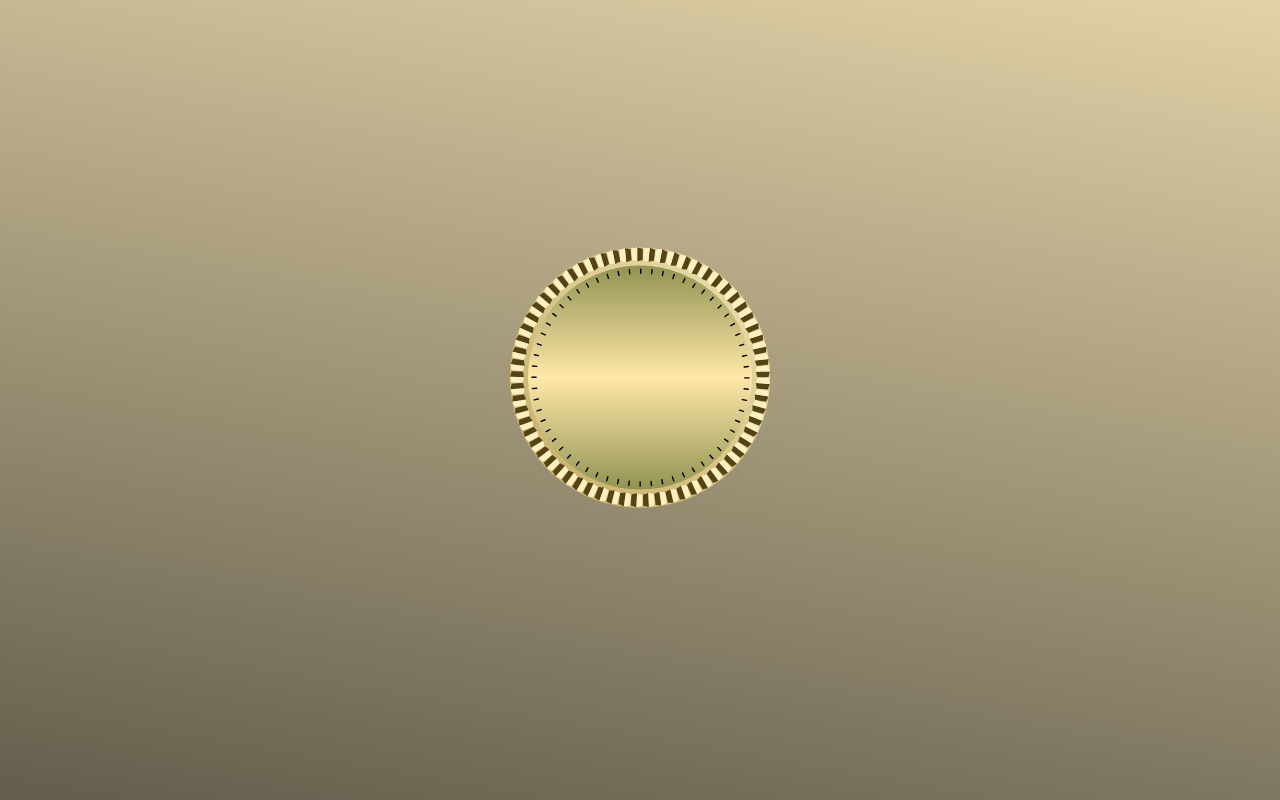
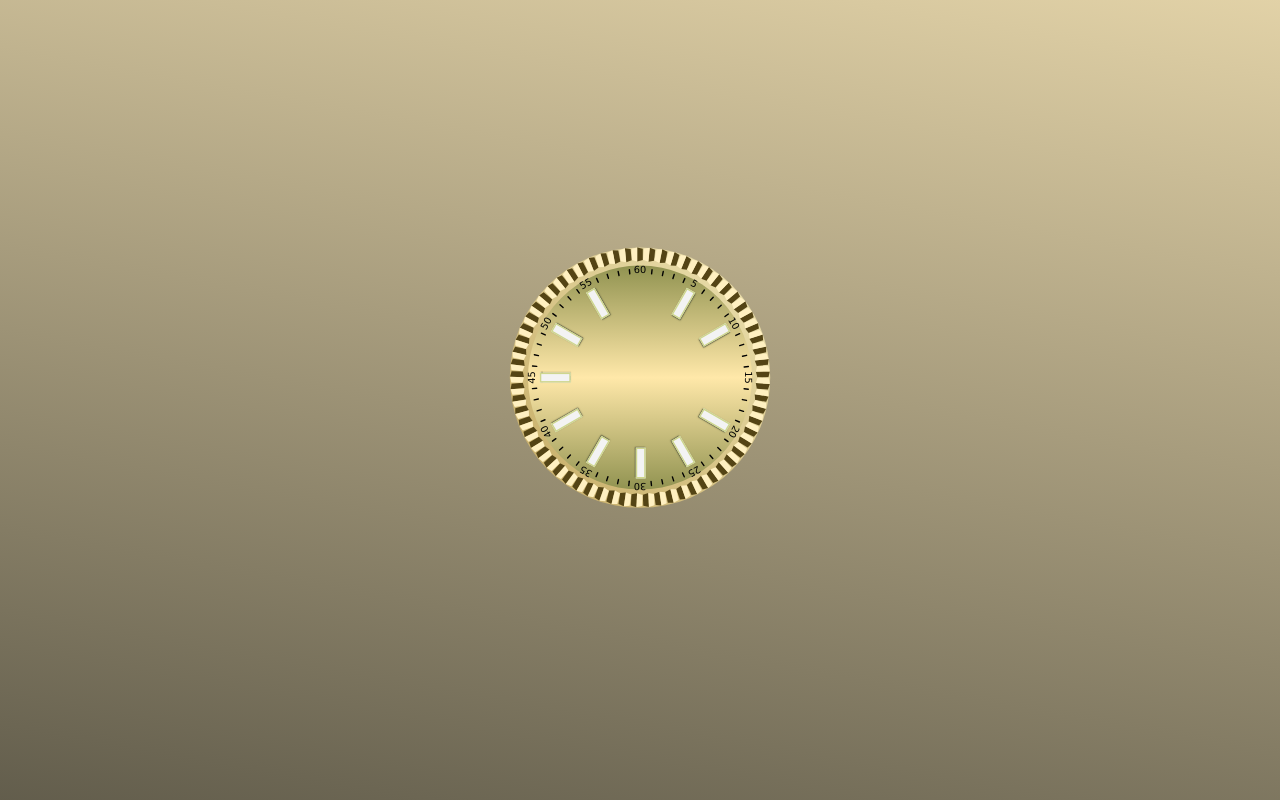
Before and after one commit to GabrielGladykowski/Watch, a React (Create React App) app in the folder my-app/: page / in a window 1280 px wide. Shown: the top 800 px of the page. Built offline with nearby package versions, Linux system fonts and the light colour scheme.

Commit message:
Add points hour and numbers in dial

```diff
--- a/my-app/package.json
+++ b/my-app/package.json
@@ -15,6 +15,7 @@
     "react-scripts": "5.0.1",
     "styled-components": "^5.3.6",
     "typescript": "^4.8.4",
+    "uuid": "^9.0.0",
     "web-vitals": "^2.1.4"
   },
   "scripts": {
--- a/my-app/src/components/bezel/Bezel.tsx
+++ b/my-app/src/components/bezel/Bezel.tsx
@@ -3,13 +3,13 @@ import { Dial } from "../dial/Dial";
 import { BezelStyled } from "./Bezel.styled";
 import { Decoration } from "./decoration/Decoration";
 import { ARRAY_FROM_DECORATION } from "./decoration/Decoration.data";
+import { v4 as uuid } from 'uuid';
 
 export const Bezel = () => (
     <BezelStyled>
         <Dial />
-
         {ARRAY_FROM_DECORATION.map((props, index) => (
-            <Decoration key={index} {...props}/>
+            <Decoration key={uuid()} {...props}/>
         ))}
     </BezelStyled>
 )
--- a/my-app/src/components/bezel/decoration/Decoration.styled.tsx
+++ b/my-app/src/components/bezel/decoration/Decoration.styled.tsx
@@ -3,11 +3,11 @@ import styled from "styled-components";
 import { COLORS } from "../../../const/COLORS";
 import { typeOfDecoration } from "./Decoration.data";
 
-type y = {
+type rotation = {
     transform: typeOfDecoration[`transform`]
 }
 
-export const DecorationWrapperStyled = styled.div<y>`
+export const DecorationWrapperStyled = styled.div<rotation>`
     display: flex;
     justify-content: center;
     align-items: flex-start;
--- a/my-app/src/components/dial/Dial.tsx
+++ b/my-app/src/components/dial/Dial.tsx
@@ -1,13 +1,26 @@
 import React from "react";
 import { DialStyled } from "./Dial.styled";
-import { ARRAY_FROM_POINTS } from "./points/Point.data";
+import { ARRAY_FROM_POINTS_HOURS, ARRAY_FROM_POINTS_SMALL } from "./points/Point.data";
 import { PointStyled, PointWrapperStyled } from "./points/Point.styled";
 import { Points } from "./points/Points";
+import { v4 as uuid } from 'uuid';
+import { Numbers } from "./numbers/Numbers";
+import { ARRAY_FROM_NUMBERS } from "./numbers/Numbers.data";
+
+const INDEX_NUMBER: number[] = [60, 5, 10, 15, 20, 25, 30, 35, 40, 45, 50, 55];
 
 export const Dial = () => (
         <DialStyled>
-                {ARRAY_FROM_POINTS.map((props, index) => (
-                        <Points key={index} {...props}/>
+                {ARRAY_FROM_POINTS_SMALL.map((props, index) => (
+                        <Points key={uuid()} type='Small' {...props}/>
+                ))}
+
+                {ARRAY_FROM_POINTS_HOURS.map((props, index) => (
+                        <Points key={uuid()} type='Hours' {...props}/>
+                ))}
+
+                {ARRAY_FROM_NUMBERS.map((props, index) => (
+                        <Numbers key={uuid()} type='Number' {...props}>{INDEX_NUMBER[index]}</Numbers>
                 ))}
         </DialStyled>
-)
+);
--- /dev/null
+++ b/my-app/src/components/dial/numbers/Numbers.data.ts
@@ -0,0 +1,16 @@
+
+export const NUMBERS = (index: number) => ({
+    NUMBER: {
+        width: '10px',
+        height: '4px',
+        backgroundColor: 'transparent',
+        transform: `rotate(${index * 30}deg)`,
+        marginTop: '-0.8px',
+        borderRadius: '5px',
+        border: 'none',
+    }
+});
+
+export const ARRAY_FROM_NUMBERS = Array.from({ length: 12 }, (element, index) => NUMBERS(index).NUMBER);
+
+export type TypeOfNumber = typeof ARRAY_FROM_NUMBERS[number];
--- /dev/null
+++ b/my-app/src/components/dial/numbers/Numbers.styled.tsx
@@ -0,0 +1,18 @@
+import styled from "styled-components"
+import { TypeOfNumber } from "./Numbers.data"
+
+export const NumbersStyled = styled.div<Omit<TypeOfNumber, 'transform'>>`
+    width: ${(props) => props.width};
+    height: ${(props) => props.height};
+    background-color: ${(props) => props.backgroundColor};
+    margin-top: ${(props) => props.marginTop};
+    border-radius: ${(props) => props.borderRadius};
+    border: ${(props) => props.border};
+    font-size: 7px;
+    font-family: Verdana, Geneva, Tahoma, sans-serif;
+    text-align: center;
+`
+// 'Trebuchet MS', 'Lucida Sans Unicode', 'Lucida Grande', 'Lucida Sans', Arial, sans-serif
+// -apple-system, BlinkMacSystemFont, 'Segoe UI', Roboto, Oxygen, Ubuntu, Cantarell, 'Open Sans', 'Helvetica Neue', sans-serif
+// Verdana, Geneva, Tahoma, sans-serif
+// 'Lucida Sans', 'Lucida Sans Regular', 'Lucida Grande', 'Lucida Sans Unicode', Geneva, Verdana, sans-serif
--- /dev/null
+++ b/my-app/src/components/dial/numbers/Numbers.tsx
@@ -0,0 +1,10 @@
+import React from "react";
+import { NumbersStyled } from "./Numbers.styled";
+import { PointWrapperStyled } from "../points/Point.styled";
+import { PointsType } from "../points/Points.types";
+
+export const Numbers = ({transform, ...props}: PointsType) => (
+    <PointWrapperStyled transform={transform}>
+        <NumbersStyled {...props}/>
+    </PointWrapperStyled>
+);
--- a/my-app/src/components/dial/points/Point.data.ts
+++ b/my-app/src/components/dial/points/Point.data.ts
@@ -1,17 +1,35 @@
+import { property } from "lodash";
 import { type } from "os";
 import { COLORS } from "../../../const/COLORS";
 
-export const POINTS = (index: number) =>  ({
+export const POINTS = (index: number) => ({
     SMALL: {
         width: '.6px',
         height: '4px',
         backgroundColor: `${COLORS.BLACK_COLOR}`,
+        transform: `rotate(${index * 6}deg)`,
         marginTop: '1.5px',
         borderRadius: '5px',
-        transform: `rotate(${index * 6}deg)`
+        border: 'none',
+        boxShadow: 'none',
+    },
+    HOURS: {
+        width: '7px',
+        height: '22px',
+        backgroundColor: `${COLORS.HOURS_INSIDE_COLOR}`,
+        transform: `rotate(${index * 30}deg)`,
+        marginTop: '8px',
+        borderRadius: '0',
+        border: `1px solid ${COLORS.HOURS_COLOR}`,
+        boxShadow: `.5px .5px 1px ${COLORS.SHADOW_COLOR}`,
     }
-})
+});
 
-export const ARRAY_FROM_POINTS = Array.from({ length: 60 }, (element, index) => POINTS(index).SMALL);
+const INDEX_HOURS: number[] = [1, 2, 4, 5, 6, 7, 8, 9, 10, 11];
+const INDEX_SMALL: number[] = [0, 5, 10, 15, 20, 25, 30, 35, 40, 45, 50, 55];
 
-export type typeOfPoints = typeof ARRAY_FROM_POINTS[number];
+export const ARRAY_FROM_POINTS_SMALL = Array.from({ length: 60 }, (element, index) => POINTS(index).SMALL).filter((_, index) => !INDEX_SMALL.includes(index));
+export const ARRAY_FROM_POINTS_HOURS = Array.from({ length: 12 }, (element, index) => POINTS(index).HOURS).filter((_, index) => INDEX_HOURS.includes(index));
+
+export type TypeOfPointsSmall = typeof ARRAY_FROM_POINTS_SMALL[number];
+export type TypeOfPointsHours = typeof ARRAY_FROM_POINTS_HOURS[number];
--- a/my-app/src/components/dial/points/Point.styled.tsx
+++ b/my-app/src/components/dial/points/Point.styled.tsx
@@ -2,13 +2,13 @@ import { type } from "@testing-library/user-event/dist/type";
 import { Transform } from "stream";
 import styled from "styled-components"
 import { COLORS } from "../../../const/COLORS"
-import { typeOfPoints } from "./Point.data"
+import { PointsType } from "./Points.types";
 
-type x = {
-    transform: typeOfPoints['transform']
-}
+type rotation = {
+    transform: PointsType['transform']
+};
 
-export const PointWrapperStyled = styled.div<x>`
+export const PointWrapperStyled = styled.div<rotation>`
     display: flex;
     justify-content: center;
     align-items: flex-start;
@@ -20,10 +20,12 @@ export const PointWrapperStyled = styled.div<x>`
     transform-origin: center bottom;
 `;
 
-export const PointStyled = styled.div<Omit<typeOfPoints, 'transform'>>`
+export const PointStyled = styled.div<Omit<PointsType, 'transform'>>`
     width: ${(props) => props.width};
     height: ${(props) => props.height};
     background-color: ${(props) => props.backgroundColor};
     margin-top: ${(props) => props.marginTop};
     border-radius: ${(props) => props.borderRadius};
+    border: ${(props) => props.border};
+    box-shadow: ${(props) => props.boxShadow};
 `;
--- a/my-app/src/const/COLORS.ts
+++ b/my-app/src/const/COLORS.ts
@@ -6,10 +6,13 @@ export const COLORS = {
     DECORATION_BEZEL_LIGHT_COLOR: '#FFF0C1',
     DECORATION_BEZEL_DARK_COLOR: '#544415',
     BLACK_COLOR: '#000000',
-    WHITE_COLOR: '#ffffff',
+    WHITE_COLOR: '#FFFFFF',
     DIAL_DARK_COLOR: '#919351',
     DIAL_LIGHT_COLOR: '#ffe8a9',
     HANDS_FIRST_COLOR: '#f1e4bc',
     HANDS_SECOND_COLOR: '#695d40',
-    CASE_WATCH_COLOR: '#b7b9bc'
+    CASE_WATCH_COLOR: '#b7b9bc',
+    HOURS_COLOR: '#CED68D',
+    HOURS_INSIDE_COLOR: '#F3F3F3',
+    SHADOW_COLOR: '#494D32',
 }
```
Also changed, not shown: my-app/src/components/dial/points/Points.tsx (+4 -3 lines), my-app/src/components/dial/points/Points.types.ts (added, +7 -0 lines), 1 other file (tests, documents, lock files or other folders).
